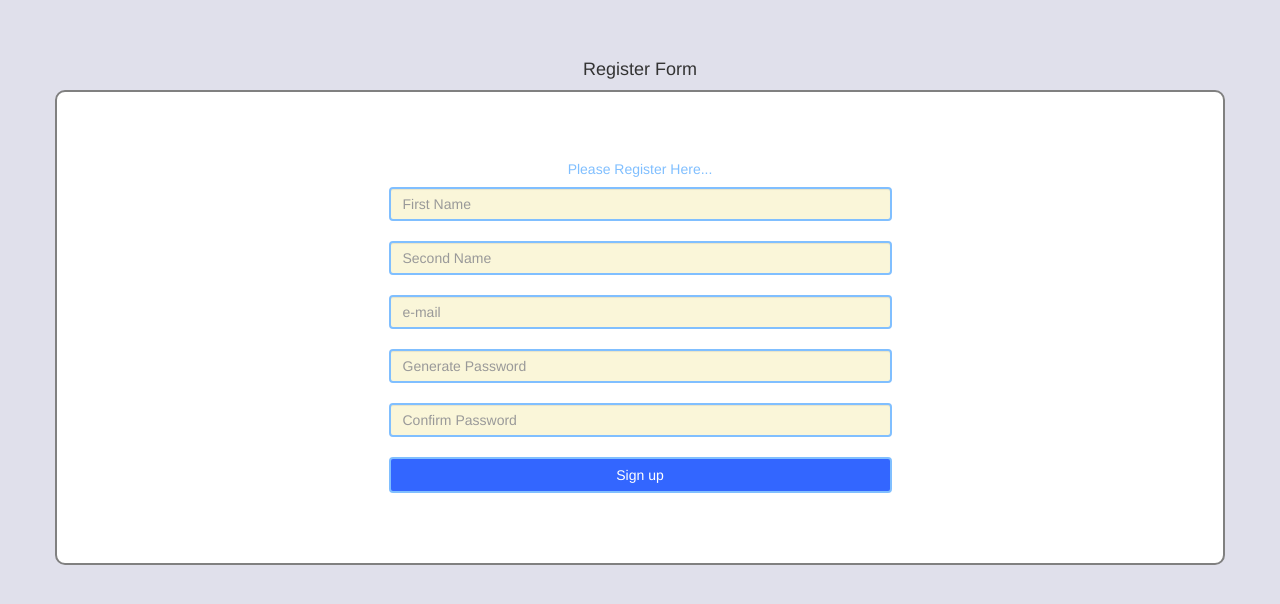
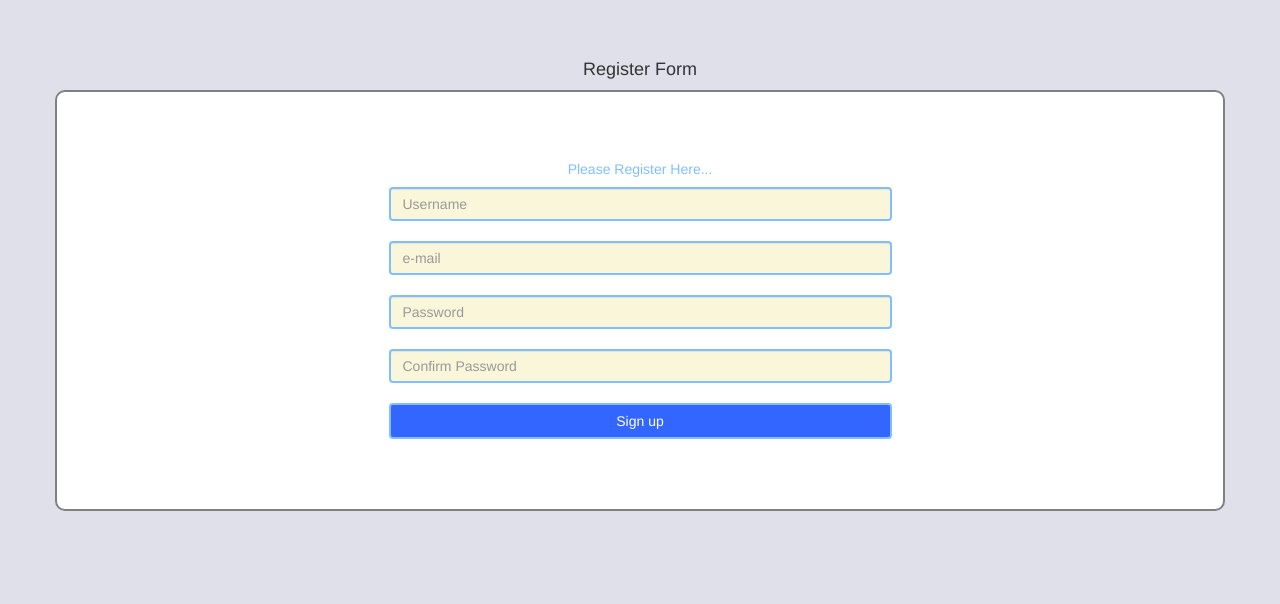
Before and after one commit to grace-mugoiri/shopping-list, a Flask app: page /register in a window 1280 px wide. Shown: the top 604 px of the page. Run offline with Flask 2, Linux system fonts and the light colour scheme; some libraries are stand-ins or nearby versions.

Commit message:
modified register file

```diff
--- a/shopping-list/templates/register.html
+++ b/shopping-list/templates/register.html
@@ -8,14 +8,13 @@
         </div>
         <div class="col-xs-12 col-md-6">
 
-            <form action="{url_for("login")}}">
+            <form action="{{ url_for("register") }}" method="POST">
                 <h5>Please Register Here...</h5>
-                <input type="text" class="form-control" placeholder="First Name">
-                <input type="text" class="form-control" placeholder="Second Name">
-                <input type="email" class="form-control" placeholder="e-mail">
-                <input type="password" class="form-control" placeholder="Generate Password">
-                <input type="password" class="form-control" placeholder="Confirm Password">
-                <button class="btn btn-md btn-info btn-block btn-blue">Sign up</button>
+                <input type="text" name="username" class="form-control" placeholder="Username">
+                <input type="email" name="email" class="form-control" placeholder="e-mail">
+                <input type="password" name="password" class="form-control" placeholder="Password">
+                <input type="password" name="password_confirm" class="form-control" placeholder="Confirm Password">
+                <button type="submit" class="btn btn-md btn-info btn-block btn-blue">Sign up</button>
             </form>
 
         </div> <!-- col-xs-6 -->
```
